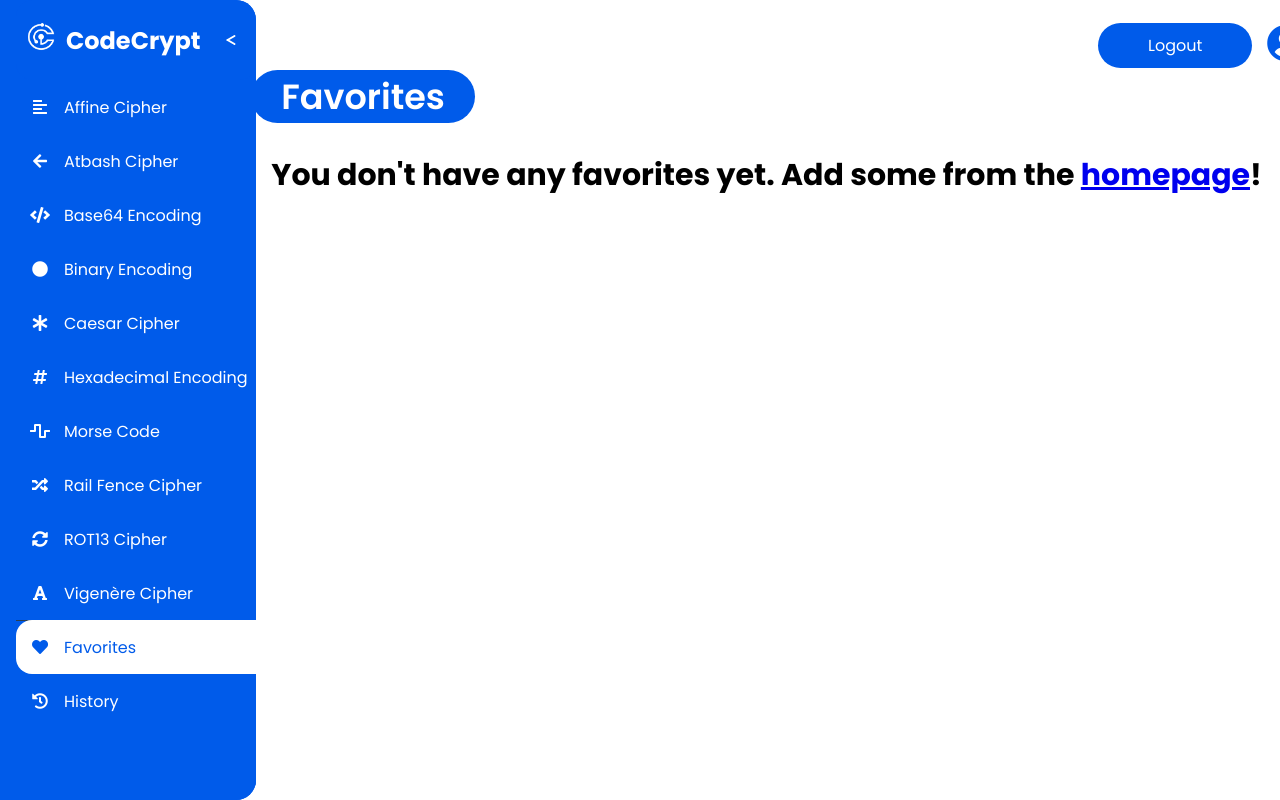
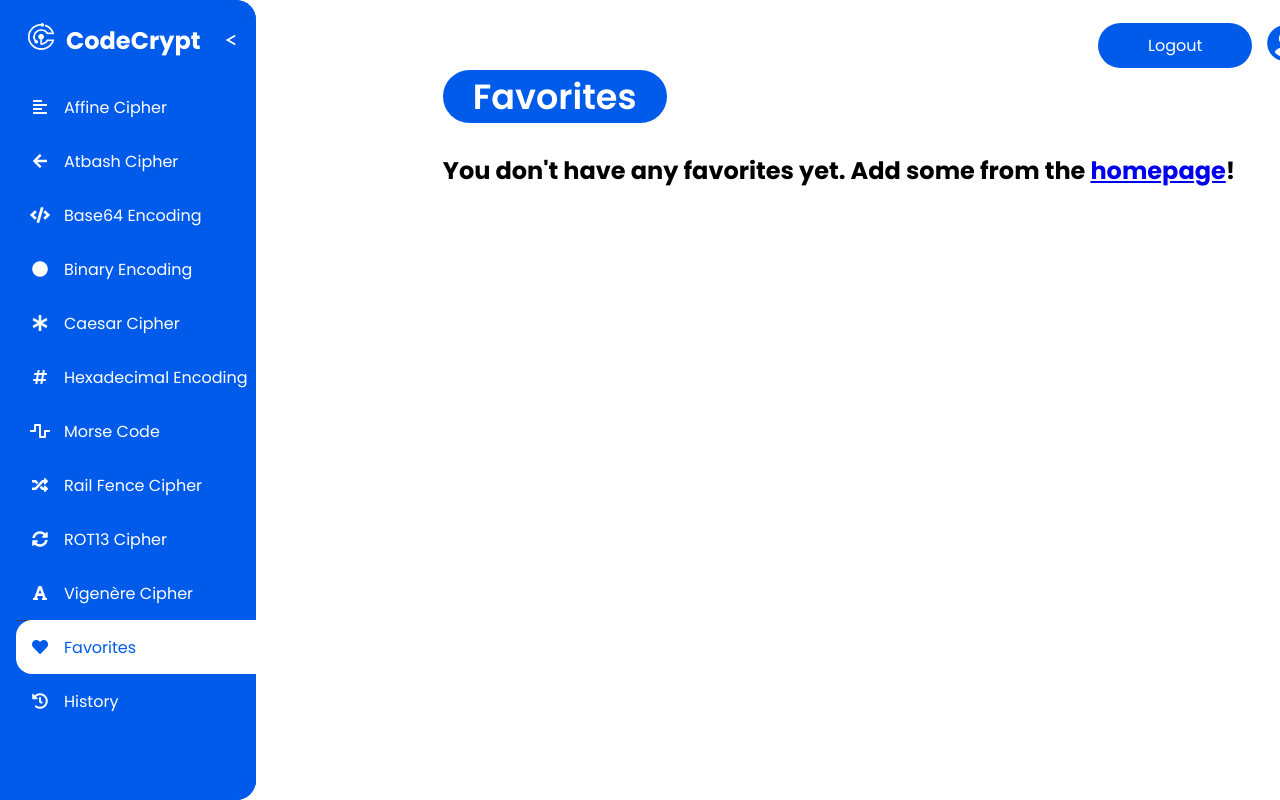
Before and after one commit to lizaloraine/CodeCrypt, a Flask app: page /favorites in a window 1280 px wide. Run offline with Flask 3, Linux system fonts and the light colour scheme; the visitor is signed in with stand-in values (Sample User, id 1); data that the repository does not hold is empty.

Commit message:
Update favorites.html

```diff
--- a/templates/favorites.html
+++ b/templates/favorites.html
@@ -228,14 +228,13 @@
             <h1>Favorites</h1>
         </div>
 
-        <div class="card-container">
+        <div class="card-container {% if not favorites %}card-container-empty{% endif %}">
             {% if favorites %}
                 {% for fav in favorites %}
                     <a href="/{{ fav[3] | lower | trim('/') }}" class="card">
                         <i class="{{ fav[2] }} icon"></i>
                         <div class="text">
                             <h4>{{ fav[0] }}</h4>
-
                             <button onclick="FavButton(event, '{{ fav[0] }}', '{{ fav[1] }}', '{{ fav[2] }}')"
                                     class="favbtn fav-active" style="color: red;">
                                 <i class="fas fa-heart"></i>
@@ -244,18 +243,15 @@
                         </div>
                     </a>
                 {% endfor %}
-                {% else %}
-                <h2 style="font-weight: bold; font-size: 30px; text-align: center; padding-left: 20px;white-space: nowrap;">
+            {% else %}
+                <h2>
                     You don't have any favorites yet. Add some from the <a href="{{ url_for('homepage') }}">homepage</a>!
                 </h2>
-
             {% endif %}
-
         </div>
     </div>
 
     <script>
-
         function FavButton(event, toolName, description, iconText) {
             event.preventDefault();
             var favbtn = event.target.closest('button');
```
